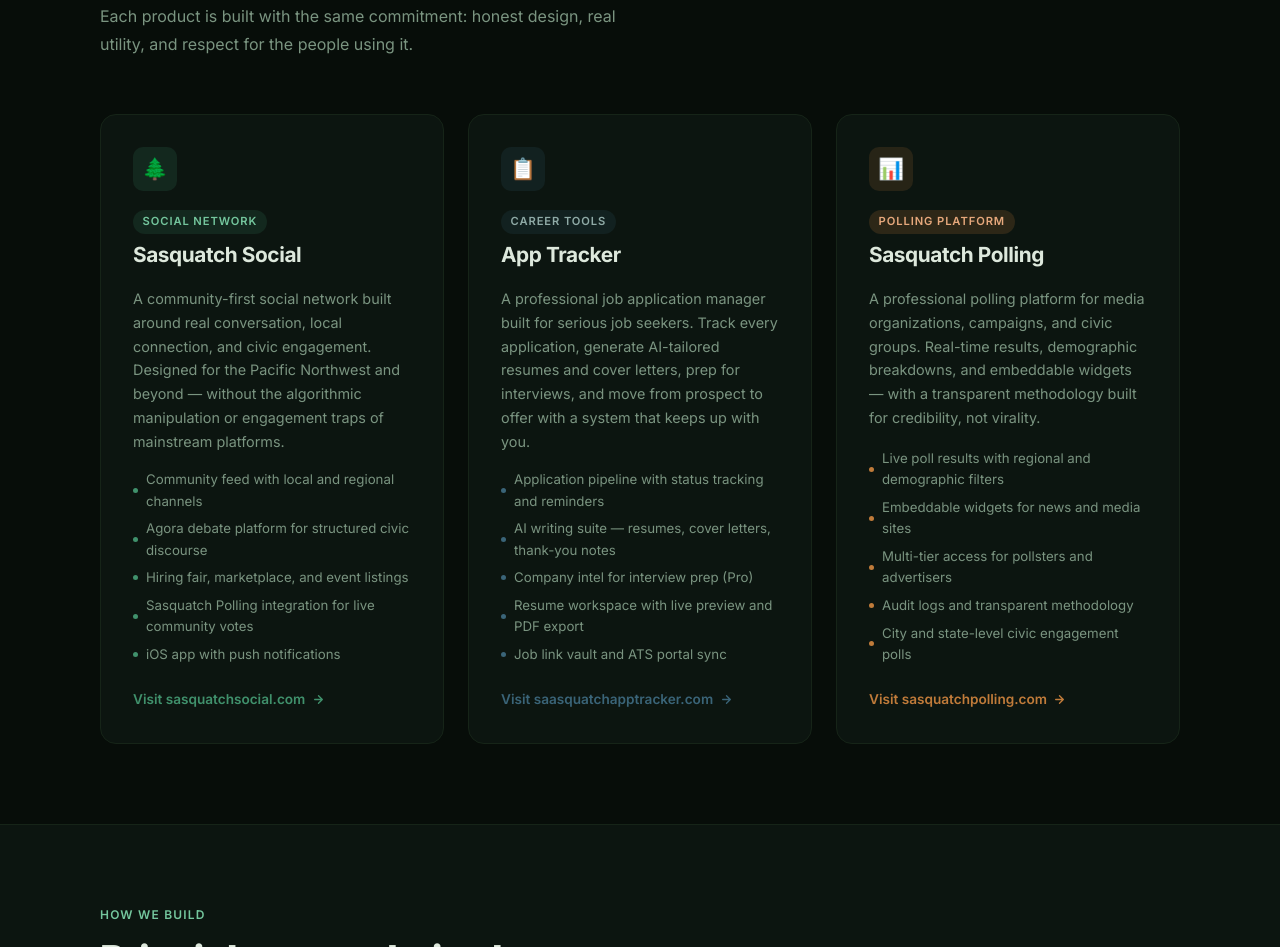
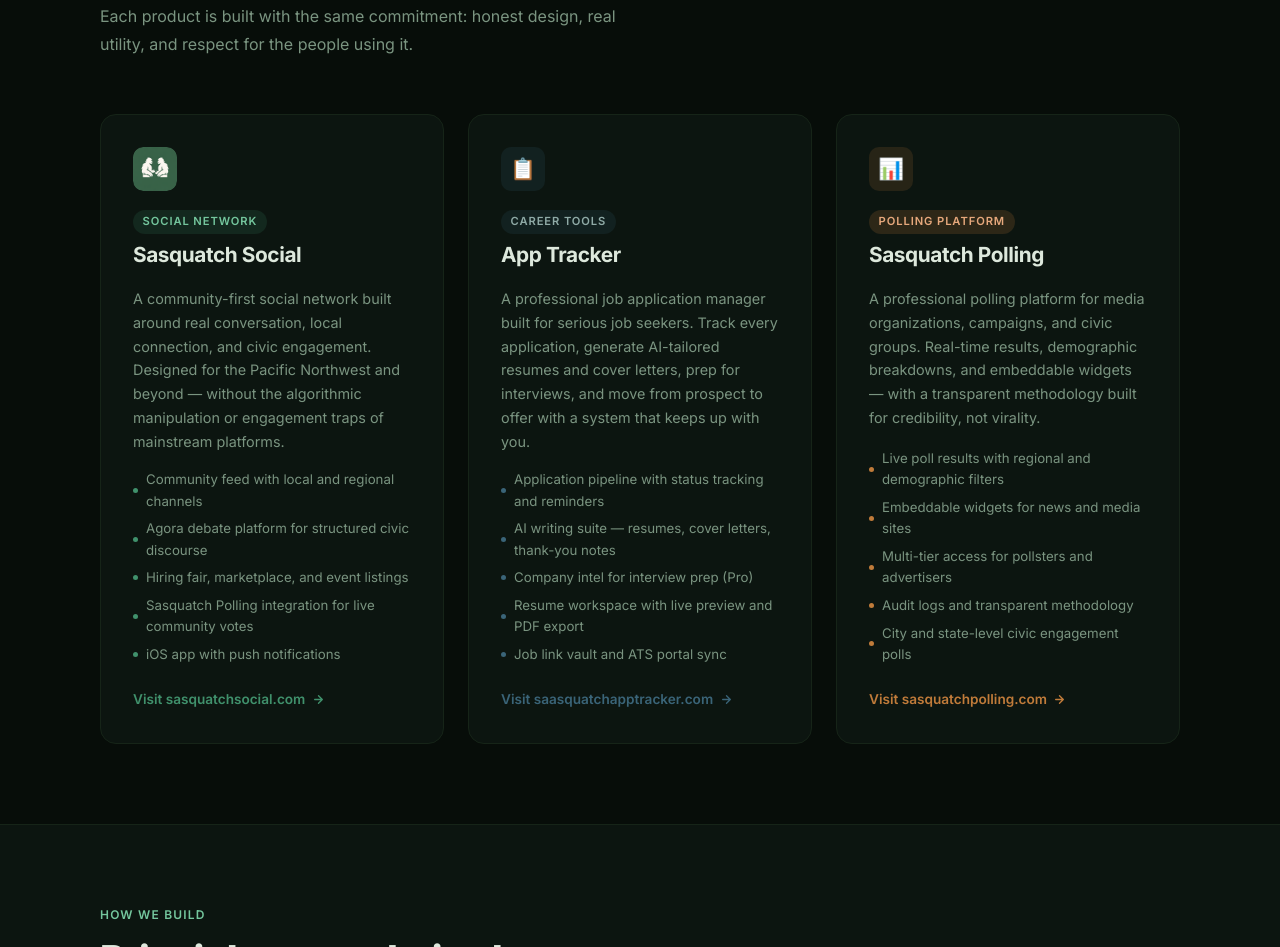
Before and after one commit to Saasquatchlab/saasquatchlab-landing, a plain HTML site: page index.html in a window 1280 px wide. Shown: the part 863-1810 px from the top of the page. Drawn offline with Linux system fonts and the light colour scheme.

Commit message:
Replace emoji icon with actual Sasquatch Social logo in product card
Co-Authored-By: Claude Sonnet 4.6 <noreply@anthropic.com>

```diff
--- a/index.html
+++ b/index.html
@@ -247,7 +247,7 @@
       flex-shrink: 0;
     }
 
-    .product-card.social .product-icon { background: rgba(64, 145, 108, 0.15); }
+    .product-card.social .product-icon { background: transparent; padding: 0; overflow: hidden; }
     .product-card.tracker .product-icon { background: rgba(58, 100, 120, 0.15); }
     .product-card.polling .product-icon { background: rgba(192, 123, 58, 0.15); }
 
@@ -476,7 +476,7 @@
         <!-- Sasquatch Social -->
         <div class="product-card social">
           <div>
-            <div class="product-icon">🌲</div>
+            <div class="product-icon"><img src="logo-sasquatch-social.png" alt="Sasquatch Social" style="width:44px;height:44px;border-radius:10px;object-fit:cover;display:block;" /></div>
           </div>
           <div>
             <span class="product-tag">Social Network</span>
```
Also changed, not shown: logo-sasquatch-social.png (added).
